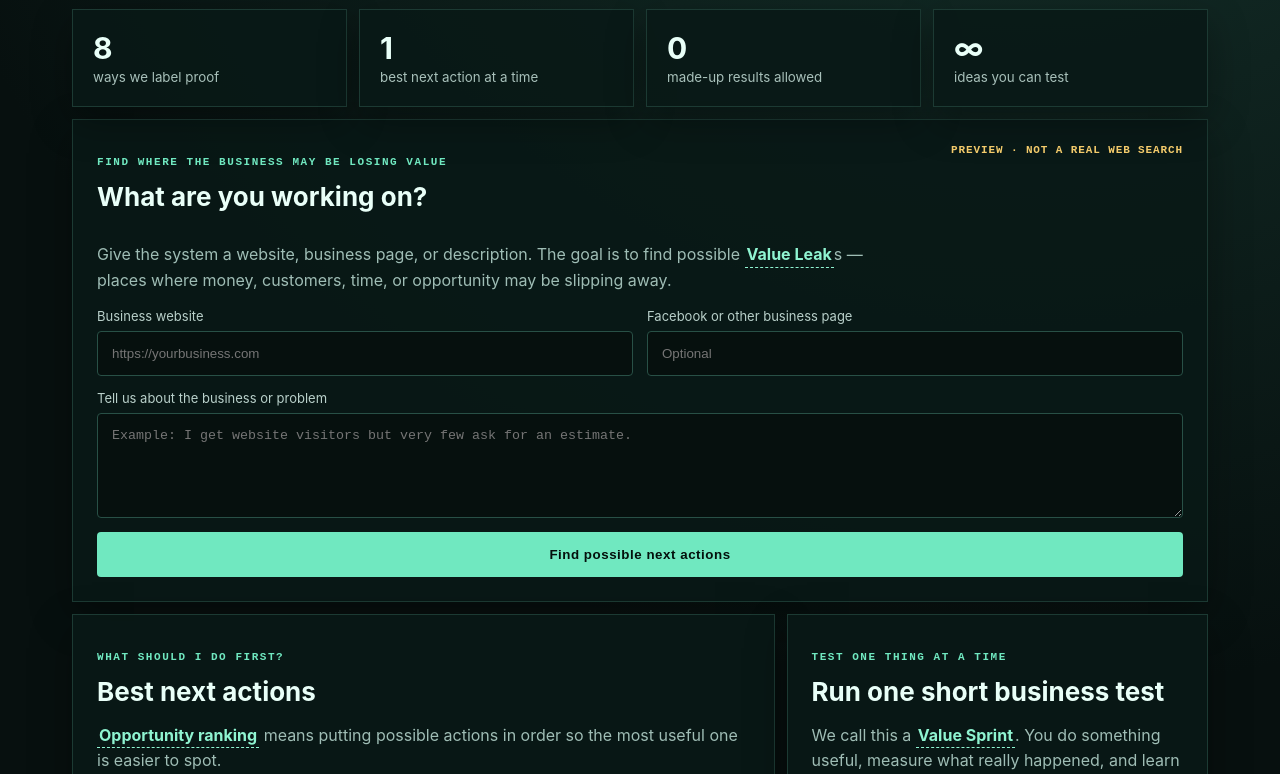
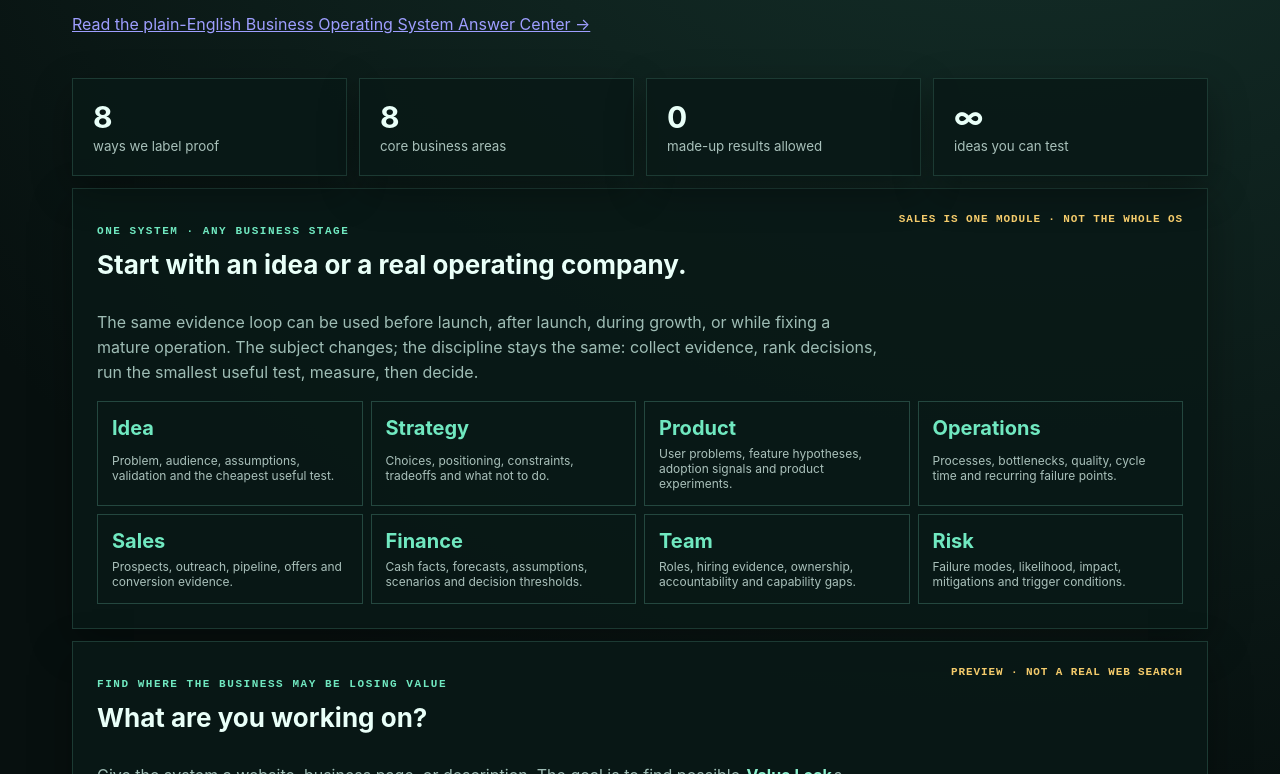
Before and after one commit to anastaysia94-sudo/founder-os, a Next.js app in the folder web/: page / in a window 1280 px wide. Shown: the part 466-1240 px from the top of the page. Built offline with nearby package versions, Linux system fonts and the light colour scheme; no server answers.

Commit message:
feat: broaden Founder OS beyond sales

```diff
--- a/web/app/page.tsx
+++ b/web/app/page.tsx
@@ -4,7 +4,7 @@ import{useMemo,useState}from'react';import{demo,evidenceLabels,score,type Opport
 const glossary:Record<string,string>={
   'Evidence':'Information that supports a claim. In Founder Dynasty OS, important claims are labeled so you can tell what is known from what is only an idea.',
   'Evidence class':'A simple label showing what kind of proof or uncertainty is behind a statement.',
-  'Value Leak':'A place where a business may be losing money, customers, time, attention, or opportunity.',
+  'Value Leak':'A place where a business may be losing money, customers, time, attention, quality, trust, or opportunity.',
   'Value Sprint':'A short test: pick one problem, take one useful action, measure what happened, then decide what to do next.',
   'KPI':'Key Performance Indicator. In plain English: the number or result you use to tell whether an action worked.',
   'Hypothesis':'An educated idea that still needs to be tested. It is not a proven fact.',
@@ -21,13 +21,24 @@ const glossary:Record<string,string>={
   'Opportunity ranking':'Putting possible actions in priority order so you know what deserves attention first.',
   'KEEP / REVISE / REVERT':'After a test: KEEP what worked, REVISE what needs improvement, or REVERT by undoing a harmful change.'
 };
+const areas=[
+  ['Idea','Problem, audience, assumptions, validation and the cheapest useful test.'],
+  ['Strategy','Choices, positioning, constraints, tradeoffs and what not to do.'],
+  ['Product','User problems, feature hypotheses, adoption signals and product experiments.'],
+  ['Operations','Processes, bottlenecks, quality, cycle time and recurring failure points.'],
+  ['Sales','Prospects, outreach, pipeline, offers and conversion evidence.'],
+  ['Finance','Cash facts, forecasts, assumptions, scenarios and decision thresholds.'],
+  ['Team','Roles, hiring evidence, ownership, accountability and capability gaps.'],
+  ['Risk','Failure modes, likelihood, impact, mitigations and trigger conditions.'],
+];
 function Term({children}:{children:string}){const[open,setOpen]=useState(false);return <span className="termWrap"><button type="button" className="term" onClick={()=>setOpen(!open)} onDoubleClick={()=>setOpen(true)} aria-expanded={open}>{children}</button>{open&&<span className="termBubble" role="tooltip"><b>{children}</b>{glossary[children]}<button type="button" onClick={()=>setOpen(false)} aria-label="Close definition">×</button></span>}</span>}
 export default function Home(){const[website,setWebsite]=useState('');const[facebook,setFacebook]=useState('');const[idea,setIdea]=useState('');const[scanned,setScanned]=useState(false);const ranked=useMemo(()=>[...demo].sort((a,b)=>score(b)-score(a)),[]);function runScan(e:React.FormEvent){e.preventDefault();setScanned(true)}return <main>
-<header className="hero"><div><p className="eyebrow">SMARTPICKSHOP HOLDINGS · FOUNDER DYNASTY OS 10.0</p><h1>Know what to do next. <span>Know why.</span></h1><p className="lede">Founder Dynasty OS helps turn a messy business idea into a short list of useful actions. It separates what we know from what we are only testing, keeps a record of what actually happened, and helps you decide what to do next.</p><p className="helpHint">Underlined business or technical words are explainable. Tap them for a plain-English definition. The full glossary is at the bottom.</p></div><div className="status">PROOF CHECKING IS ON</div></header>
-<section className="grid metrics"><article><b>8</b><small>ways we label proof</small></article><article><b>1</b><small>best next action at a time</small></article><article><b>0</b><small>made-up results allowed</small></article><article><b>∞</b><small>ideas you can test</small></article></section>
-<section className="panel"><div className="panelHead"><div><p className="eyebrow">FIND WHERE THE BUSINESS MAY BE LOSING VALUE</p><h2>What are you working on?</h2></div><span className="tag">PREVIEW · NOT A REAL WEB SEARCH</span></div><p className="plainIntro">Give the system a website, business page, or description. The goal is to find possible <Term>Value Leak</Term>s — places where money, customers, time, or opportunity may be slipping away.</p><form onSubmit={runScan} className="form"><label>Business website<input value={website} onChange={e=>setWebsite(e.target.value)} placeholder="https://yourbusiness.com"/></label><label>Facebook or other business page<input value={facebook} onChange={e=>setFacebook(e.target.value)} placeholder="Optional"/></label><label className="wide">Tell us about the business or problem<textarea value={idea} onChange={e=>setIdea(e.target.value)} placeholder="Example: I get website visitors but very few ask for an estimate."/></label><button>Find possible next actions</button></form>{scanned&&<p className="notice"><b>Important:</b> This preview did not actually visit the links you entered. The ideas below are examples until they are checked against real information.</p>}</section>
+<header className="hero"><div><p className="eyebrow">SMARTPICKSHOP HOLDINGS · FOUNDER DYNASTY OS 10.0</p><h1>Know what to do next. <span>Know why.</span></h1><p className="lede">Founder Dynasty OS turns a raw idea, operating problem, customer signal, financial question, product decision, or growth goal into a short list of useful actions. It separates what is known from what is merely assumed, preserves what actually happened, and helps decide the next move across the whole business.</p><p className="helpHint">Underlined business or technical words are explainable. Tap them for a plain-English definition. The full glossary is at the bottom.</p><p><a href="/answers">Read the plain-English Business Operating System Answer Center →</a></p></div><div className="status">PROOF CHECKING IS ON</div></header>
+<section className="grid metrics"><article><b>8</b><small>ways we label proof</small></article><article><b>8</b><small>core business areas</small></article><article><b>0</b><small>made-up results allowed</small></article><article><b>∞</b><small>ideas you can test</small></article></section>
+<section className="panel"><div className="panelHead"><div><p className="eyebrow">ONE SYSTEM · ANY BUSINESS STAGE</p><h2>Start with an idea or a real operating company.</h2></div><span className="tag">SALES IS ONE MODULE · NOT THE WHOLE OS</span></div><p className="plainIntro">The same evidence loop can be used before launch, after launch, during growth, or while fixing a mature operation. The subject changes; the discipline stays the same: collect evidence, rank decisions, run the smallest useful test, measure, then decide.</p><div className="vault">{areas.map(([name,description])=><div key={name}><b>{name}</b><span>{description}</span></div>)}</div></section>
+<section className="panel"><div className="panelHead"><div><p className="eyebrow">FIND WHERE THE BUSINESS MAY BE LOSING VALUE</p><h2>What are you working on?</h2></div><span className="tag">PREVIEW · NOT A REAL WEB SEARCH</span></div><p className="plainIntro">Give the system a website, business page, or description. The goal is to find possible <Term>Value Leak</Term>s — places where money, customers, time, quality, trust, or opportunity may be slipping away.</p><form onSubmit={runScan} className="form"><label>Business website<input value={website} onChange={e=>setWebsite(e.target.value)} placeholder="https://yourbusiness.com"/></label><label>Facebook or other business page<input value={facebook} onChange={e=>setFacebook(e.target.value)} placeholder="Optional"/></label><label className="wide">Tell us about the idea, business, decision, or problem<textarea value={idea} onChange={e=>setIdea(e.target.value)} placeholder="Example: I have an idea but do not know whether to build it; or my delivery process is slow; or website visitors rarely ask for an estimate."/></label><button>Find possible next actions</button></form>{scanned&&<p className="notice"><b>Important:</b> This preview did not actually visit the links you entered. The ideas below are examples until they are checked against real information.</p>}</section>
 <section className="two"><div className="panel"><p className="eyebrow">WHAT SHOULD I DO FIRST?</p><h2>Best next actions</h2><p className="plainIntro"><Term>Opportunity ranking</Term> means putting possible actions in order so the most useful one is easier to spot.</p><div className="stack">{ranked.map((o:Opportunity)=><article className="op" key={o.id}><div><span className="evidence">{o.evidence} · {evidenceLabels[o.evidence]}</span><h3>{o.title}</h3><p>{o.observation}</p></div><strong title="Priority score">{score(o)}</strong></article>)}</div></div>
 <div className="panel"><p className="eyebrow">TEST ONE THING AT A TIME</p><h2>Run one short business test</h2><p className="plainIntro">We call this a <Term>Value Sprint</Term>. You do something useful, measure what really happened, and learn from it.</p><ol className="sprint"><li>1. Pick the problem <span>Choose one important problem instead of trying to fix everything.</span></li><li>2. Check the proof <span>Separate facts from a <Term>Hypothesis</Term> that still needs testing.</span></li><li>3. Take one action <span>Do one specific thing that could improve the situation.</span></li><li>4. Measure the result <span>Choose a <Term>KPI</Term>: a number or result that tells you whether it helped.</span></li><li>5. Decide <span><Term>KEEP / REVISE / REVERT</Term>.</span></li></ol></div></section>
 <section className="panel"><p className="eyebrow">HOW SURE ARE WE?</p><h2>Proof labels</h2><p className="plainIntro">Every important claim should have an <Term>Evidence class</Term>. These labels stop guesses, examples and forecasts from quietly turning into “facts.”</p><div className="vault">{Object.entries(evidenceLabels).map(([k,v])=><div key={k}><b>{k}</b><span>{v}</span></div>)}</div></section>
 <section className="panel glossary" id="glossary"><p className="eyebrow">PLAIN-ENGLISH GLOSSARY</p><h2>What do these words mean?</h2><p className="plainIntro">This is the master help section for business and technical terms used throughout Founder Dynasty OS. The same definitions can appear beside a term when you tap it.</p><div className="glossaryGrid">{Object.entries(glossary).sort(([a],[b])=>a.localeCompare(b)).map(([term,definition])=><article key={term}><h3>{term}</h3><p>{definition}</p></article>)}</div></section>
-<footer>Founder Dynasty OS 10.0 · SMARTPICKSHOP HOLDINGS · Built to explain the business, not make you learn computer jargon first.</footer></main>}
+<footer>Founder Dynasty OS 10.0 · SMARTPICKSHOP HOLDINGS · <a href="/answers">Answer Center</a> · Built to explain the business, not make you learn computer jargon first.</footer></main>}
```
